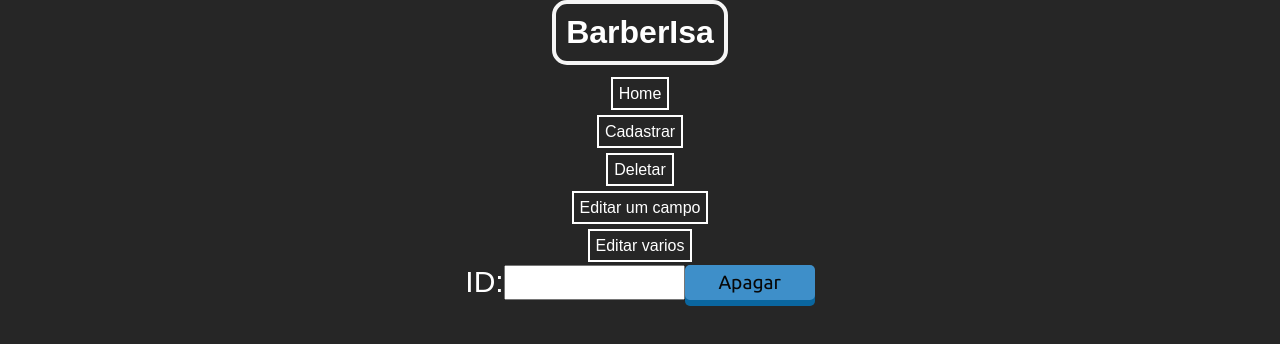
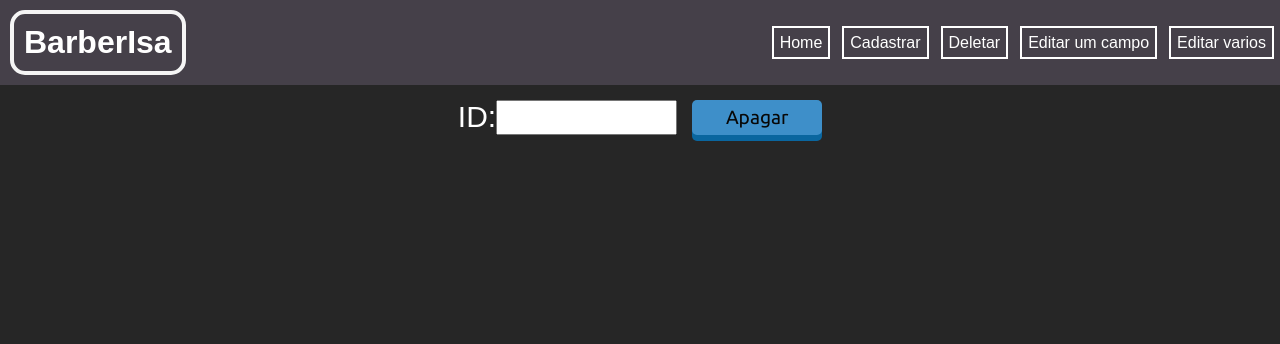
Before and after one commit to ArealNemexis/barberIsa, a React (Create React App) app in the folder frontend-react/: page /deletar in a window 1280 px wide. Shown: the top 344 px of the page. Built offline with nearby package versions, Linux system fonts and the light colour scheme.

Commit message:
alinhamento dos css de cadastro e delete + fixamento do header

```diff
--- a/frontend-react/public/global.css
+++ b/frontend-react/public/global.css
@@ -8,6 +8,8 @@ body {
     background-color: #262626;
     color: white;
     font-family: sans-serif;
+    margin:0;
+    padding: 0;
 }
 
 li {
--- a/frontend-react/src/components/NavBar/index.js
+++ b/frontend-react/src/components/NavBar/index.js
@@ -3,10 +3,15 @@ import NavButton from "../NavButton";
 import "./style.css";
 
 class NavBar extends React.Component {
+    // constructor(props){
+    //     super(props)
+    //     this.props.class="nav-bar-component"
+    // }
     render() {
         return (
             <div id="nav-bar">
                 <h1>{this.props.children}</h1>
+                <nav>
                     <ul className="nav-list">
                         <NavButton className="li-header" href="/">
                             Home
@@ -24,6 +29,7 @@ class NavBar extends React.Component {
                             Editar varios
                         </NavButton>
                     </ul>
+                </nav>
             </div>
         );
     }
--- a/frontend-react/src/components/NavBar/style.css
+++ b/frontend-react/src/components/NavBar/style.css
@@ -1,18 +1,25 @@
 #nav-bar {
     display: flex;
-    flex-direction: column;
-    align-items: center;
-
+    flex-direction: row;
+    justify-content: space-between;
+    background-color: rgb(69, 64, 73);
+    padding-bottom: 10px;
+    margin-top: 0px;
+    position: fixed;
+    width: 100%;
+    top: 0;
 }
 #nav-bar h1 {
     padding: 10px;
+    margin-top: 10px;
+    margin-left: 10px;
     border: whitesmoke 4px solid;
     border-radius: 15px;
 }
 .nav-list {
     padding-top: 10px;
     display: flex;
-    flex-direction: column;
+    flex-direction: row;
     justify-content: center;
     align-items: center;
     width: 100%;
--- a/frontend-react/src/components/PatternButton/index.js
+++ b/frontend-react/src/components/PatternButton/index.js
@@ -1,9 +1,14 @@
 import React from 'react';
 import './style.css';
 class PatternButton extends React.Component {
+    constructor(props){
+
+        super(props)
+        console.log(props);
+    }
     render() {
         return (
-            <button type="button" onClick={this.props.onClick}>
+            <button  className={this.props.className} type="button" onClick={this.props.onClick}>
                 {this.props.children}
             </button>
         );
--- a/frontend-react/src/pages/Cadastrar/index.js
+++ b/frontend-react/src/pages/Cadastrar/index.js
@@ -47,7 +47,7 @@ class Cadastrar extends React.Component {
                     <label className="css-test" htmlFor="phone">Phone:</label>
                     <input id="phone" type="text"  name = "phone"/>
 
-                    <PatternButton onClick={this.cadastroButton}>
+                    <PatternButton className="cadastro-button" onClick={this.cadastroButton}>
                         Enviar
                     </PatternButton>
                 </form>
--- a/frontend-react/src/pages/Cadastrar/style.css
+++ b/frontend-react/src/pages/Cadastrar/style.css
@@ -6,8 +6,10 @@
 #form-cadastro{
     display: flex;
     justify-content: center;
-    margin-top: 30px;
+    margin-top: 100px;
     flex-direction: column;
     align-items: center;
-
 }
+.cadastro-button{
+    margin-top: 10px;
+}
--- a/frontend-react/src/pages/DeletePage/index.js
+++ b/frontend-react/src/pages/DeletePage/index.js
@@ -22,7 +22,7 @@ class DeletePage extends React.Component {
                 <form id="form-delete">
                     <label htmlFor="Id-delete">ID:</label>
                     <input type="text" id="Id-delete"></input>
-                    <PatternButton onClick={this.deleteButton}>
+                    <PatternButton className="delete-button" onClick={this.deleteButton}>
                         Apagar
                     </PatternButton>
                 </form>
--- a/frontend-react/src/pages/DeletePage/style.css
+++ b/frontend-react/src/pages/DeletePage/style.css
@@ -4,4 +4,9 @@ label {
 #form-delete {
     display: flex;
     justify-content: center;
+    margin-top: 100px;
 }
+
+.delete-button{
+    margin-left: 15px;
+}
--- a/frontend-react/src/pages/Home/home.css
+++ b/frontend-react/src/pages/Home/home.css
@@ -12,3 +12,8 @@
 .components p {
    font-family: Arial;
 }
+
+.list-components{
+
+    margin-top: 100px;
+}
```
Lines whose indentation alone changed are shown as unchanged.
